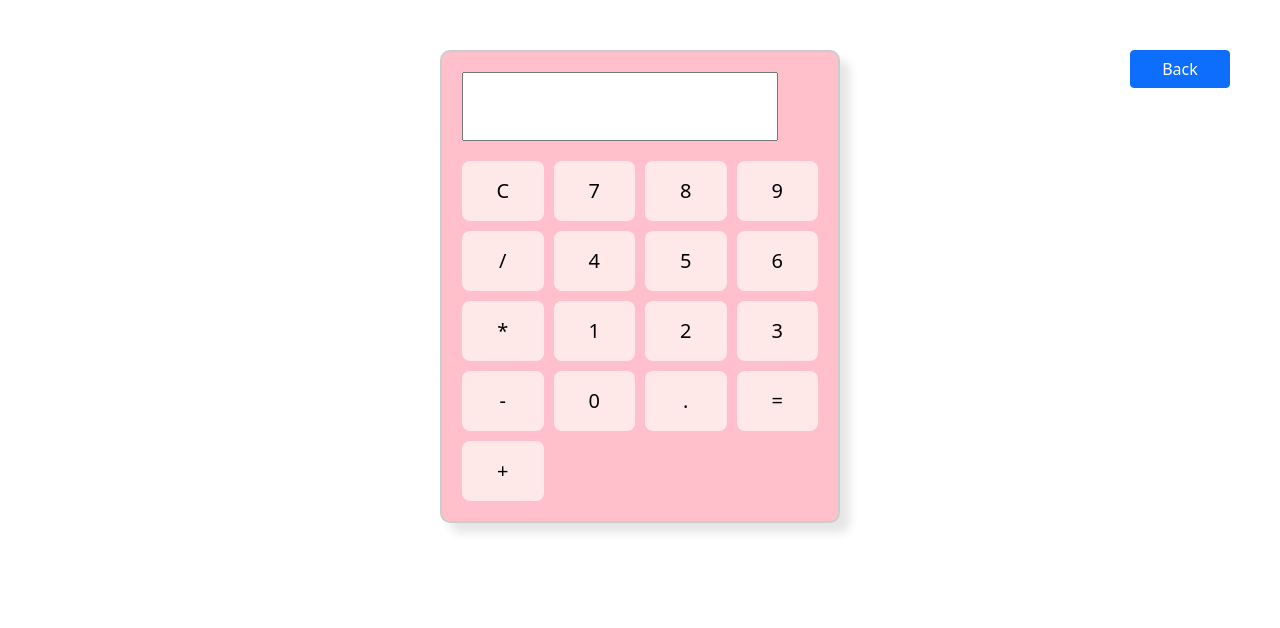
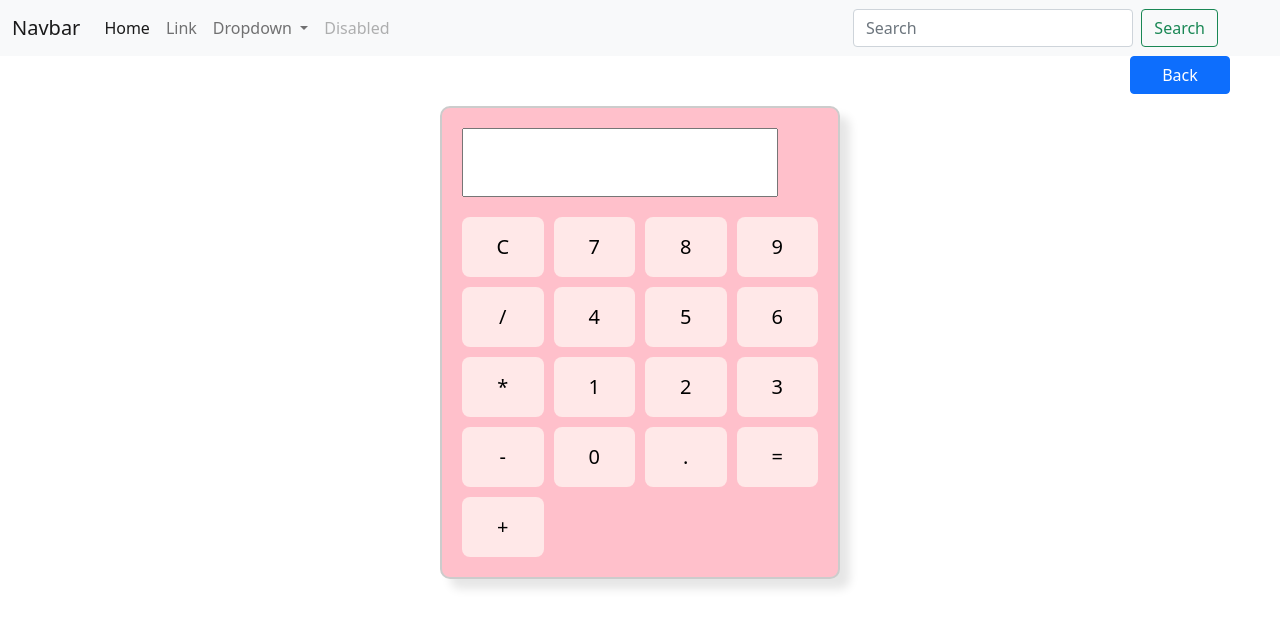
Before and after one commit to TinaTin06/salvador_my-app, a plain HTML site: page calculator.html in a window 1280 px wide. Drawn offline with nearby package versions, Linux system fonts and the light colour scheme.

Commit message:
Added navbar to the calculator

```diff
--- a/calculator.html
+++ b/calculator.html
@@ -52,6 +52,43 @@
     </style>
 
 </head>
+
+<nav class="navbar navbar-expand-lg navbar-light bg-light">
+    <div class="container-fluid">
+      <a class="navbar-brand" href="#">Navbar</a>
+      <button class="navbar-toggler" type="button" data-bs-toggle="collapse" data-bs-target="#navbarSupportedContent" aria-controls="navbarSupportedContent" aria-expanded="false" aria-label="Toggle navigation">
+        <span class="navbar-toggler-icon"></span>
+      </button>
+      <div class="collapse navbar-collapse" id="navbarSupportedContent">
+        <ul class="navbar-nav me-auto mb-2 mb-lg-0">
+          <li class="nav-item">
+            <a class="nav-link active" aria-current="page" href="#">Home</a>
+          </li>
+          <li class="nav-item">
+            <a class="nav-link" href="#">Link</a>
+          </li>
+          <li class="nav-item dropdown">
+            <a class="nav-link dropdown-toggle" href="#" id="navbarDropdown" role="button" data-bs-toggle="dropdown" aria-expanded="false">
+              Dropdown
+            </a>
+            <ul class="dropdown-menu" aria-labelledby="navbarDropdown">
+              <li><a class="dropdown-item" href="#">Action</a></li>
+              <li><a class="dropdown-item" href="#">Another action</a></li>
+              <li><hr class="dropdown-divider"></li>
+              <li><a class="dropdown-item" href="#">Something else here</a></li>
+            </ul>
+          </li>
+          <li class="nav-item">
+            <a class="nav-link disabled" href="#" tabindex="-1" aria-disabled="true">Disabled</a>
+          </li>
+        </ul>
+        <form class="d-flex">
+          <input class="form-control me-2" type="search" placeholder="Search" aria-label="Search">
+          <button class="btn btn-outline-success" type="submit">Search</button>
+        </form>
+      </div>
+    </div>
+  </nav>
 <body>
     <button class="btn btn-primary" type="button" onclick="to_index()" href="index.html">
         Back
```
Also changed, not shown: dynamic_search.html (+36 -0 lines), todo_list.html (+36 -0 lines).
